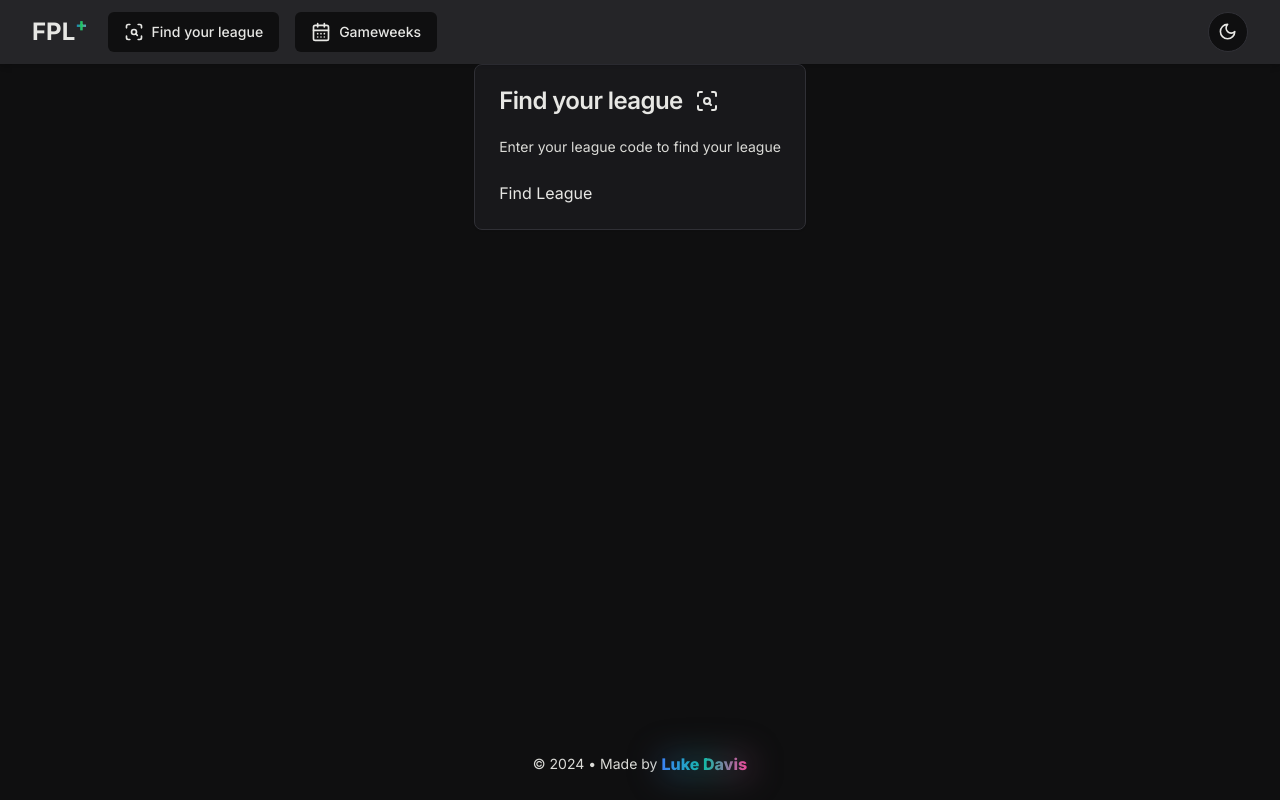
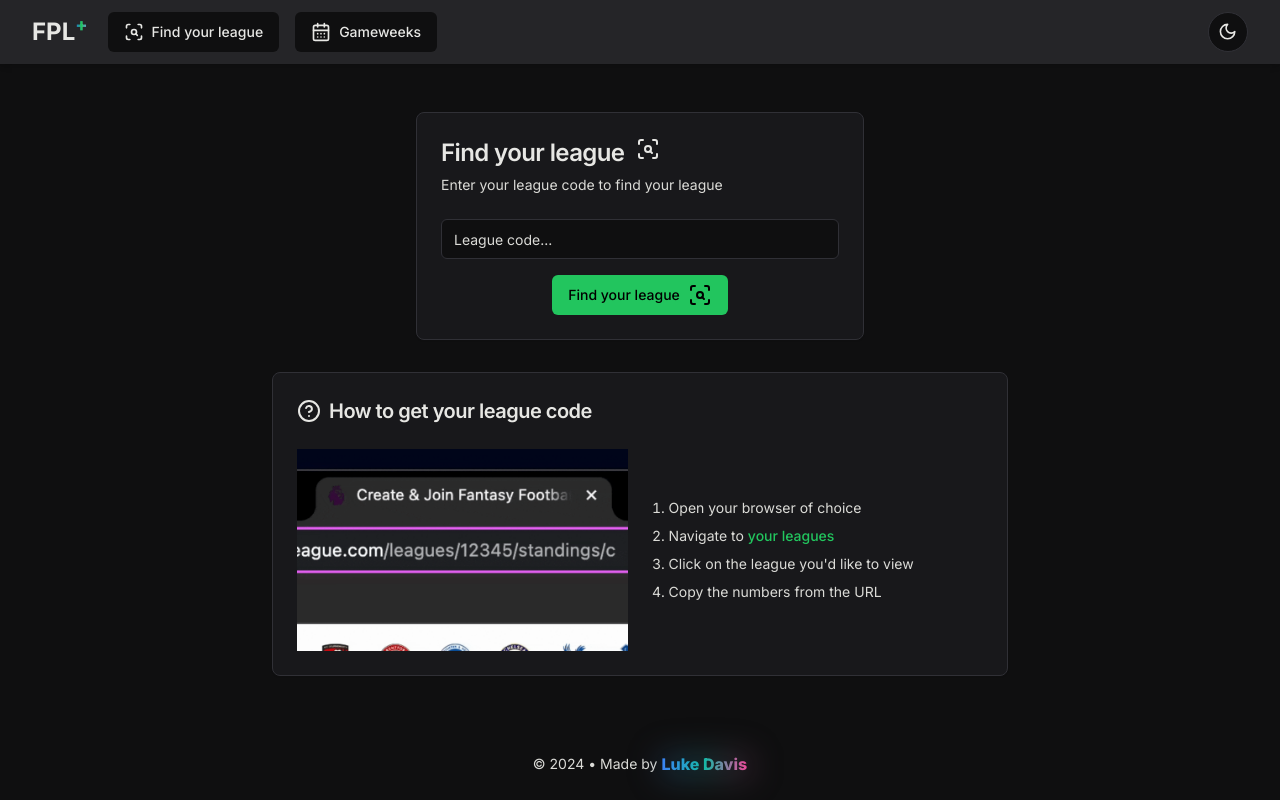
Before and after one commit to dir/fpl-plus, a Next.js app: page /find-your-league in a window 1280 px wide. Built offline with nearby package versions, Linux system fonts and the light colour scheme.

Commit message:
find your league

```diff
--- /dev/null
+++ b/src/app/find-your-league/input.tsx
@@ -0,0 +1,36 @@
+"use client";
+
+import { ScanSearchIcon } from "lucide-react";
+import { useState } from "react";
+import { useRouter } from "next/navigation";
+
+import { Button } from "~/components/ui/button";
+import { Input } from "~/components/ui/input";
+
+export function LeagueSearchForm() {
+  const [leagueCode, setLeagueCode] = useState("");
+  const router = useRouter();
+
+  const handleSubmit = (e: React.FormEvent) => {
+    e.preventDefault();
+    if (leagueCode) {
+      router.push(`/leagues/classic/${leagueCode}`);
+    }
+  };
+
+  return (
+    <form onSubmit={handleSubmit} className="w-full">
+      <Input
+        placeholder="League code..."
+        className="mb-4 w-full"
+        value={leagueCode}
+        onChange={(e) => setLeagueCode(e.target.value)}
+      />
+      <div className="flex justify-center">
+        <Button type="submit" className="inline-flex items-center bg-green-500">
+          Find your league <ScanSearchIcon className="ml-2" />
+        </Button>
+      </div>
+    </form>
+  );
+}
--- a/src/app/find-your-league/page.tsx
+++ b/src/app/find-your-league/page.tsx
@@ -1,34 +1,68 @@
-import { ScanSearchIcon } from "lucide-react";
+import { CircleHelpIcon, ScanSearchIcon } from "lucide-react";
+import Image from "next/image";
+import Link from "next/link";
 
 import {
   Card,
   CardContent,
   CardDescription,
-  CardFooter,
   CardHeader,
   CardTitle,
 } from "~/components/ui/card";
+import { LeagueSearchForm } from "~/app/find-your-league/input";
 
 export default function FindYourLeaguePage() {
   return (
-    <div>
-      <div className="flex flex-col items-center justify-center">
-        <Card>
+    <div className="mx-auto mt-12 flex w-full max-w-screen-md flex-col items-center gap-y-8 bg-background px-4">
+      <Card className="w-full max-w-md">
         <CardHeader>
-            <CardTitle className="inline-flex items-center">
+          <CardTitle className="flex text-2xl">
             Find your league <ScanSearchIcon className="ml-3" />
           </CardTitle>
+          <CardDescription>
+            Enter your league code to find your league
+          </CardDescription>
         </CardHeader>
         <CardContent>
-            <CardDescription>
-              <p>Enter your league code to find your league</p>
+          <LeagueSearchForm />
+        </CardContent>
+      </Card>
+
+      <Card className="w-full">
+        <CardHeader>
+          <CardTitle className="flex items-center text-xl">
+            <CircleHelpIcon className="mr-2" /> How to get your league code
+          </CardTitle>
+        </CardHeader>
+        <CardContent className="flex flex-col items-center gap-6 md:flex-row">
+          <div className="flex aspect-video w-full items-center justify-center md:w-1/2">
+            {/* Replace this div with your GIF */}
+            <Image
+              src="/howToCode.gif"
+              width="500"
+              height="500"
+              alt="GIF placeholder"
+            />
+          </div>
+          <CardDescription className="w-full md:w-1/2">
+            <ol className="list-inside list-decimal space-y-2">
+              <li>Open your browser of choice</li>
+              <li>
+                Navigate to{" "}
+                <Link
+                  href="https://fantasy.premierleague.com/leagues"
+                  target="_blank"
+                  className="font-medium text-green-500"
+                >
+                  your leagues
+                </Link>
+              </li>
+              <li>Click on the league you&apos;d like to view</li>
+              <li>Copy the numbers from the URL</li>
+            </ol>
           </CardDescription>
         </CardContent>
-          <CardFooter>
-            <button className="btn btn-primary">Find League</button>
-          </CardFooter>
       </Card>
-      </div>
     </div>
   );
 }
--- /dev/null
+++ b/src/components/ui/input.tsx
@@ -0,0 +1,25 @@
+import * as React from "react"
+
+import { cn } from "~/lib/utils"
+
+export interface InputProps
+  extends React.InputHTMLAttributes<HTMLInputElement> {}
+
+const Input = React.forwardRef<HTMLInputElement, InputProps>(
+  ({ className, type, ...props }, ref) => {
+    return (
+      <input
+        type={type}
+        className={cn(
+          "flex h-10 w-full rounded-md border border-input bg-background px-3 py-2 text-sm ring-offset-background file:border-0 file:bg-transparent file:text-sm file:font-medium placeholder:text-muted-foreground focus-visible:outline-none focus-visible:ring-2 focus-visible:ring-ring focus-visible:ring-offset-2 disabled:cursor-not-allowed disabled:opacity-50",
+          className
+        )}
+        ref={ref}
+        {...props}
+      />
+    )
+  }
+)
+Input.displayName = "Input"
+
+export { Input }
```
Also changed, not shown: public/howToCode.gif (added). Lines whose indentation alone changed are shown as unchanged.
